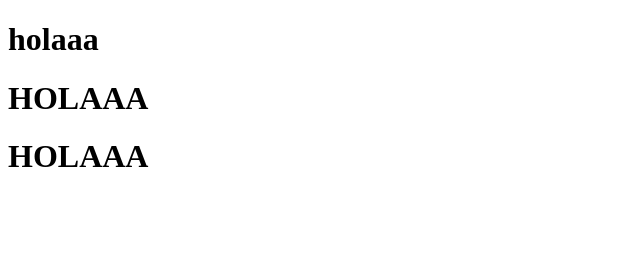
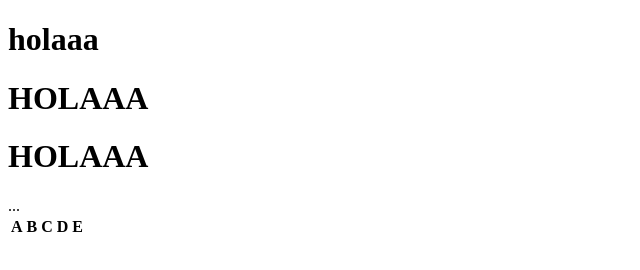
Before and after one commit to Juanara21/Aprendiendo_CSSGRID, a plain HTML site: page index.html in a window 1280 px wide. Shown: the full height of the page, 0-640 px from the left. Drawn offline with Linux system fonts and the light colour scheme.

Commit message:
Tabla CSS

```diff
--- a/index.html
+++ b/index.html
@@ -10,5 +10,15 @@
     <H1>holaaa</H1>
     <H1>HOLAAA</H1>
     <H1>HOLAAA</H1>
+    <table class="normal" summary="Tabla genérica">
+  <tr>
+    <th scope="col">A</th>
+    <th scope="col">B</th>
+    <th scope="col">C</th>
+    <th scope="col">D</th>
+    <th scope="col">E</th>
+  </tr>
+  ...
+</table>
 </body>
 </html>
```
